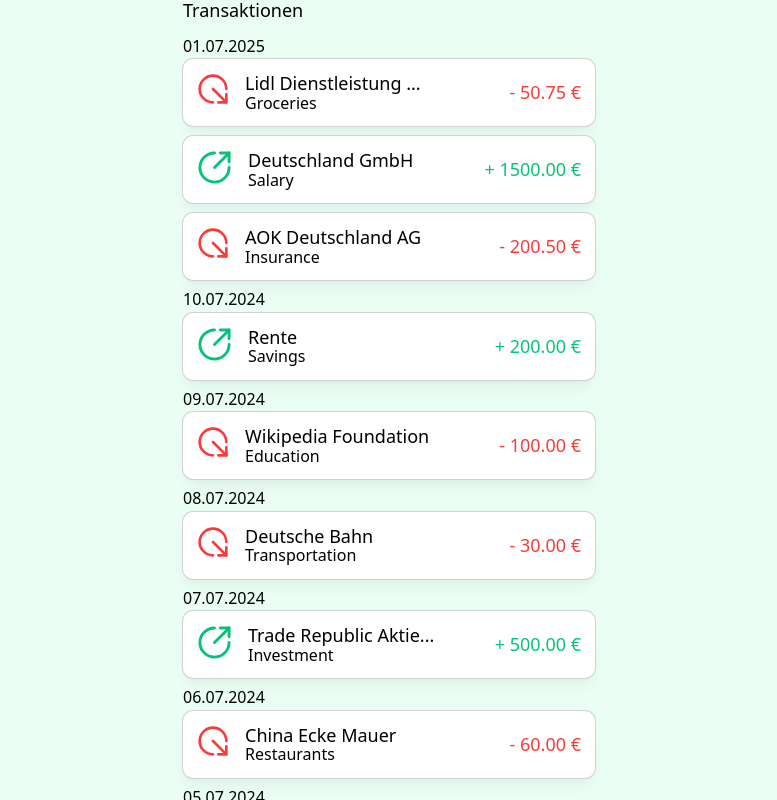
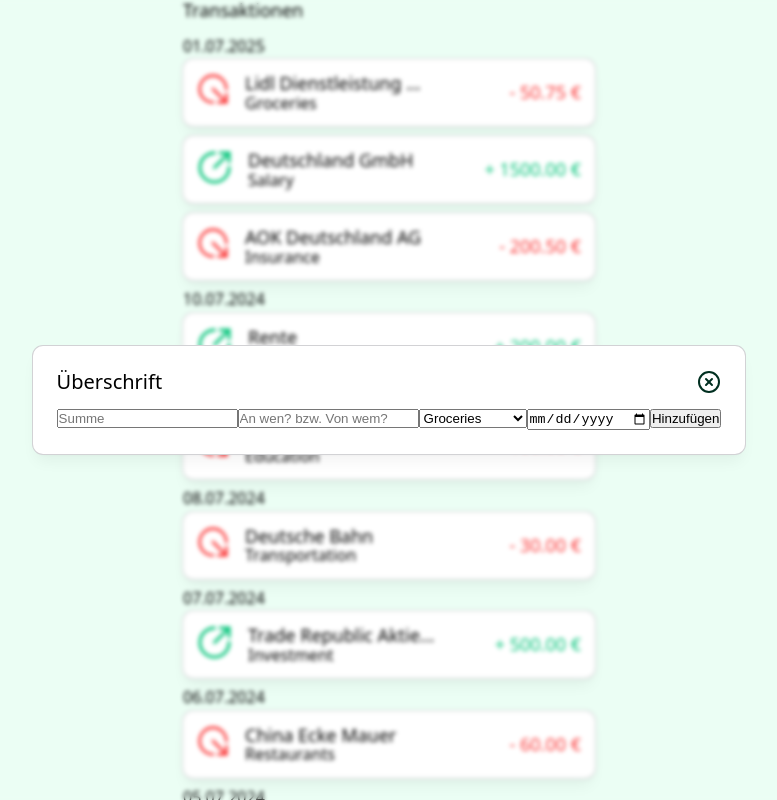
Before and after one commit to juliansngr/mon-ey, a Next.js app: page / in a window 1280 px wide. Shown: the top 800 px of the page, without its empty margins (251-1028 px from the left). Built offline with nearby package versions, Linux system fonts and the light colour scheme.

Commit message:
added modal + added default styling for input type number

```diff
--- /dev/null
+++ b/components/Modal/index.js
@@ -0,0 +1,66 @@
+import { useState } from "react";
+import styled from "styled-components";
+import { CircleX } from "lucide-react";
+
+export default function Modal({ children, title }) {
+  const [modalOpen, setModalOpen] = useState(true);
+
+  const handleModalClose = () => {
+    setModalOpen(false);
+  };
+
+  return (
+    <ModalContainer $openingState={modalOpen} onClick={handleModalClose}>
+      <ModalWrapper onClick={(e) => e.stopPropagation()}>
+        <ModalHeader>
+          <ModalHeading>{title}</ModalHeading>
+          <CloseIcon onClick={handleModalClose} />
+        </ModalHeader>
+        {children}
+      </ModalWrapper>
+    </ModalContainer>
+  );
+}
+
+const ModalContainer = styled.div`
+  position: fixed;
+  top: 0;
+  left: 0;
+  width: 100vw;
+  height: 100vh;
+
+  display: ${(props) => (props.$openingState ? "flex" : "none")};
+  justify-content: center;
+  align-items: center;
+
+  backdrop-filter: blur(2px);
+  -webkit-backdrop-filter: blur(2px);
+
+  padding: var(--4xl) var(--4xl);
+`;
+
+const ModalWrapper = styled.div`
+  background-color: white;
+  box-shadow: 0 0 0 1px #d2d2d5, 0 10px 15px -3px rgba(0, 0, 0, 0.05),
+    0 4px 6px -4px rgba(0, 0, 0, 0.05);
+
+  padding: var(--2xl) var(--2xl);
+  border-radius: var(--xs);
+`;
+
+const ModalHeader = styled.div`
+  display: flex;
+  justify-content: space-between;
+  align-items: center;
+  width: 100%;
+  margin-bottom: var(--md);
+`;
+
+const ModalHeading = styled.h3`
+  font-weight: 500;
+  font-size: var(--xl);
+`;
+
+const CloseIcon = styled(CircleX)`
+  color: var(--green-950);
+`;
--- a/components/TransactionForm/index.js
+++ b/components/TransactionForm/index.js
@@ -29,7 +29,7 @@ export default function TransactionForm() {
           </StyledFormSelectOption>
         ))}
       </StyledFormSelect>
-      {/* <StyledFormDate></StyledFormDate> */}
+      <StyledFormDate type="date"></StyledFormDate>
       <StyledFormSubmit>Hinzuf&uuml;gen</StyledFormSubmit>
     </StyledForm>
   );
@@ -37,20 +37,9 @@ export default function TransactionForm() {
 
 const StyledForm = styled.form``;
 
-const StyledFormInput = styled.input`
-  input::-webkit-outer-spin-button,
-  nput::-webkit-inner-spin-button {
-    /* display: none; <- Crashes Chrome on hover */
-    -webkit-appearance: none;
-    margin: 0; /* <-- Apparently some margin are still there even though it's hidden */
-  }
-
-  input[type="number"] {
-    -moz-appearance: textfield; /* Firefox */
-  }
-`;
+const StyledFormInput = styled.input``;
 
 const StyledFormSelect = styled.select``;
 const StyledFormSelectOption = styled.option``;
 const StyledFormSubmit = styled.button``;
-// const StyledFormDate = styled.date``;
+const StyledFormDate = styled.input``;
--- a/pages/index.js
+++ b/pages/index.js
@@ -1,6 +1,7 @@
 import { useTransactionsContext } from "@/utils/TransactionsContext/TransactionsContext";
 import TransactionsList from "@/components/TransactionsList/";
 import TransactionForm from "@/components/TransactionForm";
+import Modal from "@/components/Modal";
 
 export default function HomePage() {
   const { isLoading, sortedEntries } = useTransactionsContext();
@@ -9,8 +10,11 @@ export default function HomePage() {
 
   return (
     <>
+      <Modal title="Überschrift">
+        <TransactionForm />
+      </Modal>
+
       <TransactionsList transactions={sortedEntries} />
-      <TransactionForm></TransactionForm>
     </>
   );
 }
--- a/styles.js
+++ b/styles.js
@@ -95,4 +95,15 @@ ul, ol {
   main{
     padding: 0 var(--xs);
   }
+
+
+input::-webkit-outer-spin-button,
+input::-webkit-inner-spin-button {
+  -webkit-appearance: none;
+  margin: 0;
+}
+
+input[type=number] {
+  -moz-appearance: textfield;
+}
 `;
```
